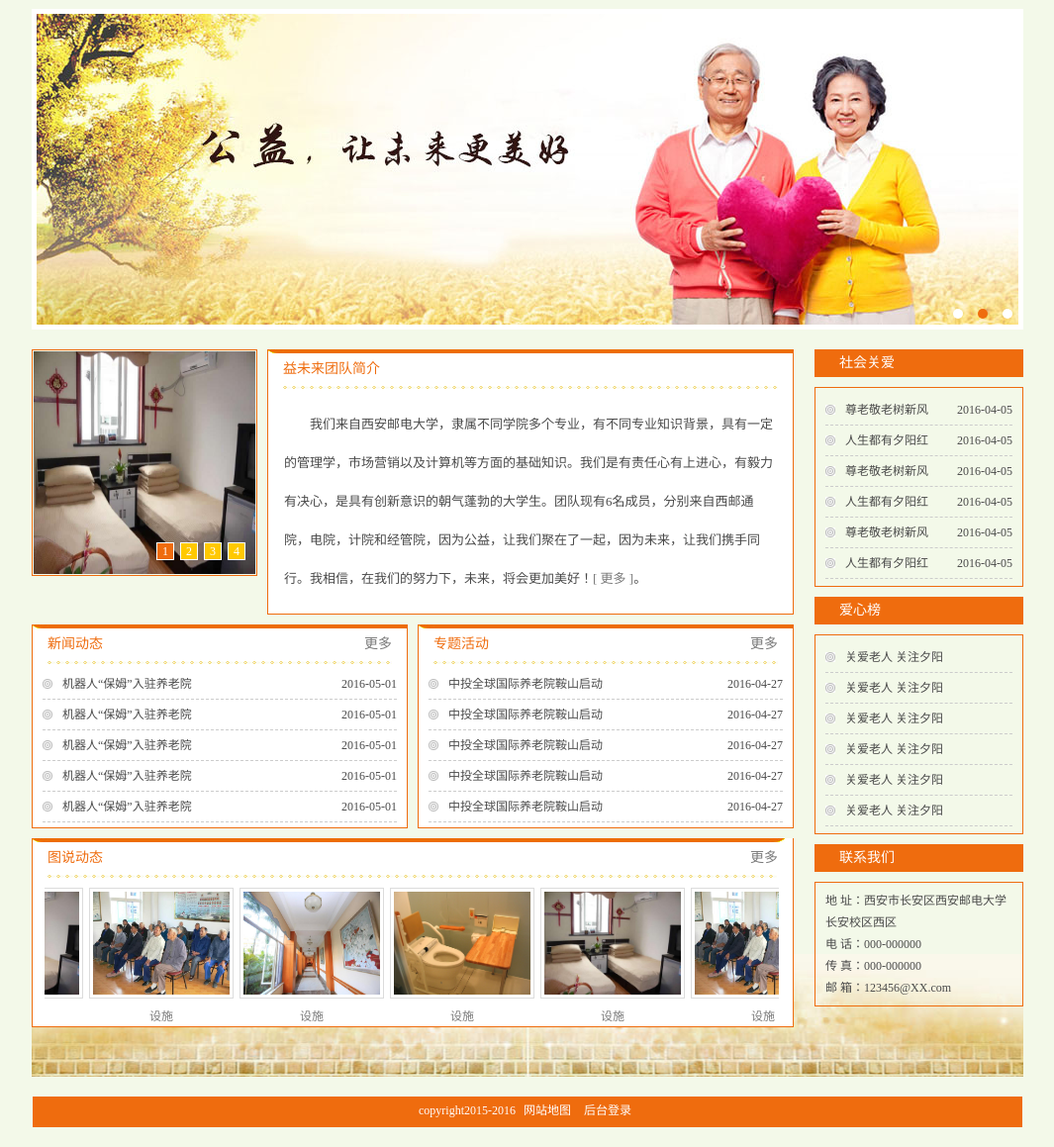
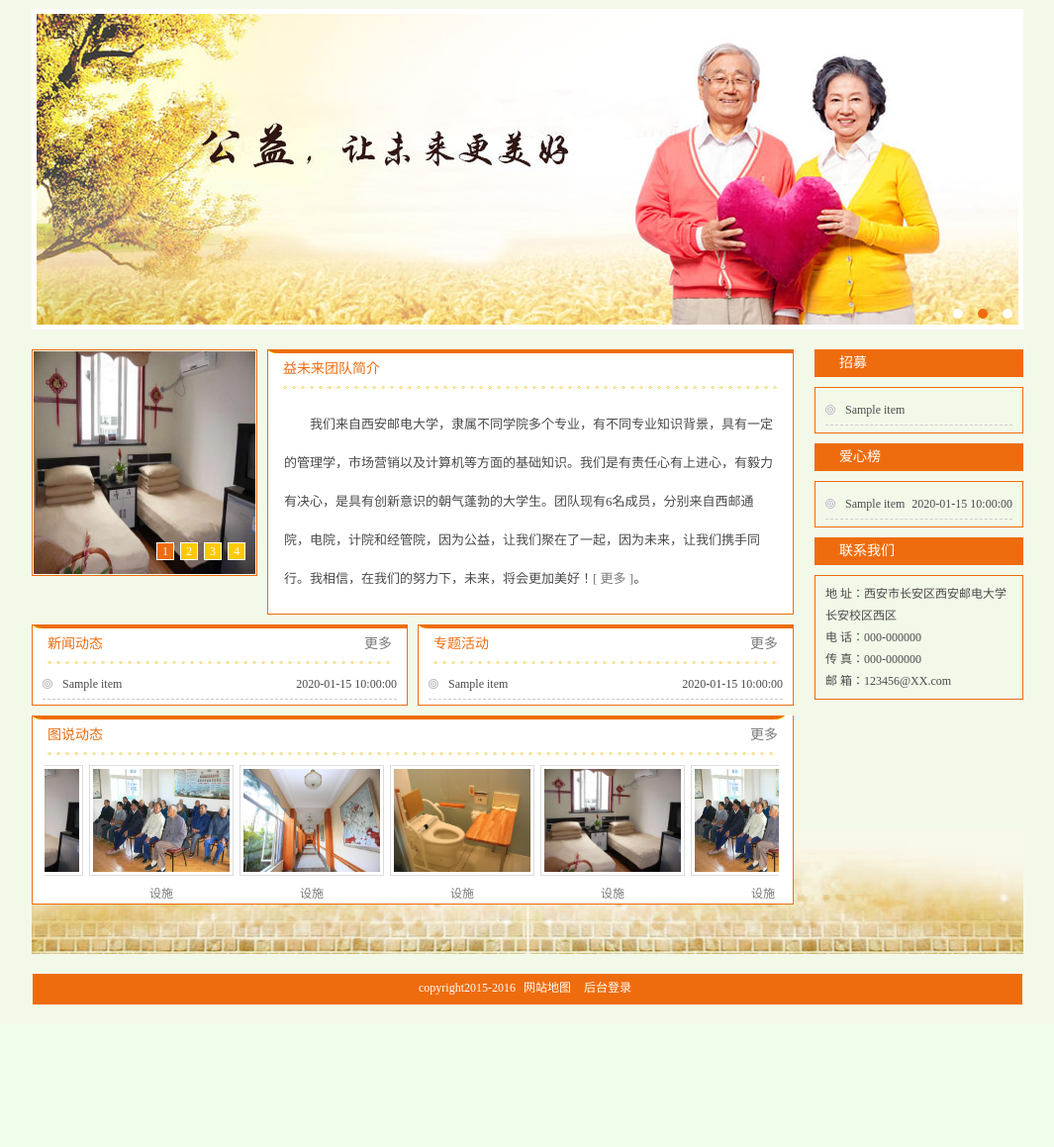
Before and after one commit to dreamer2018/YWL, a Python web app: template templates/test.html in a window 1280 px wide. Shown: the part 122-1281 px from the top of the page at 99% size, without its empty margins (107-1172 px from the left). After the commit the page ends 1137 px from the top, so only its background shows below. Run offline with Jinja, Linux system fonts and the light colour scheme; the template is opened without the code that fills it: most values are stand-ins (such as "Sample title", 1, 10 or a date in 2020).

Commit message:
修改模版

```diff
--- a/templates/base.html
+++ b/templates/base.html
@@ -44,11 +44,11 @@
         <ul id="ulMenu">
             <li><a href="/">首页</a></li>
             <li><a href="/news/">新闻动态</a></li>
-            <li><a href="list.html">专题活动</a></li>
-            <li><a href="prolist.html">公益招募</a></li>
-            <li><a href="list.html">乐捐</a></li>
+            <li><a href="activity.html">专题活动</a></li>
+            <li><a href="join.html">公益招募</a></li>
+            <li><a href="donate.html">乐捐</a></li>
             <li><a href="about.html">关于我们</a></li>
-            <li><a href="list.html">联系我们</a></li>
+            <li><a href="contact.html">联系我们</a></li>
         </ul>
     </div>
 </div>
@@ -65,15 +65,23 @@
     </div>
 </div>
 <!--焦点图结束-->
+
+<!-- 当前导航栏标示-->
+<div style="display: none" class="current_name">
+    <p>{{ current_name }}</p>
+</div>
+<!-- 当前导航栏标示 结束-->
 {% block main %}
 {% endblock %}
+
+
 <!--网站页脚-->
-<div class="clear"></div>
 <div class="foot">
     <span>copyright2015-2016 </span>
     <a href="" target="_target" title="Sitemap">网站地图</a>
     <a href="" target="_target" title="后台登录">后台登录</a>
 </div>
 <!--网站页脚 结束-->
+
 </body>
 </html>
--- a/templates/news.html
+++ b/templates/news.html
@@ -1,5 +1,6 @@
 {% extends 'base.html' %}
 {% block main %}
+    <div class="clear"></div>
     <div>
     <h1>News</h1>
     {% block news %}
--- a/templates/news_test.html
+++ b/templates/news_test.html
@@ -1,7 +1,9 @@
 {% extends 'news.html' %}
 {% block news %}
+    <div class="clear"></div>
     <p>这是新闻区</p>
 {% endblock %}
 {% block type %}
+    <div class="clear"></div>
     <p>只是type的新闻区</p>
 {% endblock %}
--- a/templates/test.html
+++ b/templates/test.html
@@ -4,15 +4,12 @@
         <div class="fwmain_right r">
             <div class="right_List">
                 <div class="label_head">
-                <div class="label_title"><a href="">社会关爱</a></div>
+                    <div class="label_title"><a href="">招募</a></div>
                 </div>
                 <ul class="label_pad mTop10">
-                <li><span>2016-04-05</span><a href="">尊老敬老树新风</a></li>
-                <li><span>2016-04-05</span><a href="">人生都有夕阳红</a></li>
-                <li><span>2016-04-05</span><a href="">尊老敬老树新风</a></li>
-                <li><span>2016-04-05</span><a href="">人生都有夕阳红</a></li>
-                <li><span>2016-04-05</span><a href="">尊老敬老树新风</a></li>
-                <li><span>2016-04-05</span><a href="">人生都有夕阳红</a></li>
+                    {% for item in join %}
+                        <li><a href="#" class="s">{{ item.name }}</a></li>
+                    {% endfor %}
                 </ul>
             </div>
             <div class="right_List mTop10">
@@ -20,12 +17,9 @@
                     <div class="label_title"><a href="">爱心榜</a></div>
                 </div>
                 <ul class="label_pad mTop10">
-                <li><a href="newsview.html" class="s">关爱老人 关注夕阳</a></li>
-                <li><a href="newsview.html" class="s">关爱老人 关注夕阳</a></li>
-                <li><a href="newsview.html" class="s">关爱老人 关注夕阳</a></li>
-                <li><a href="newsview.html" class="s">关爱老人 关注夕阳</a></li>
-                <li><a href="newsview.html" class="s">关爱老人 关注夕阳</a></li>
-                <li><a href="newsview.html" class="s">关爱老人 关注夕阳</a></li>
+                    {% for item in donate %}
+                        <li><span>{{ item.time }}</span><a href="">{{ item.title }}</a></li>
+                    {% endfor %}
                 </ul>
             </div>
             <div class="right_List mTop10">
@@ -73,7 +67,9 @@
                     <div class="label_title">益未来团队简介</div>
                 </div>
                 <div class="label_content">
-                <p>我们来自西安邮电大学，隶属不同学院多个专业，有不同专业知识背景，具有一定的管理学，市场营销以及计算机等方面的基础知识。我们是有责任心有上进心，有毅力有决心，是具有创新意识的朝气蓬勃的大学生。团队现有6名成员，分别来自西邮通院，电院，计院和经管院，因为公益，让我们聚在了一起，因为未来，让我们携手同行。我相信，在我们的努力下，未来，将会更加美好！<a href="about.html">[ 更多 ]</a>。</p>
+                    <p>
+                        我们来自西安邮电大学，隶属不同学院多个专业，有不同专业知识背景，具有一定的管理学，市场营销以及计算机等方面的基础知识。我们是有责任心有上进心，有毅力有决心，是具有创新意识的朝气蓬勃的大学生。团队现有6名成员，分别来自西邮通院，电院，计院和经管院，因为公益，让我们聚在了一起，因为未来，让我们携手同行。我相信，在我们的努力下，未来，将会更加美好！<a
+                            href="about.html">[ 更多 ]</a>。</p>
                 </div>
             </div>
             <div class="clear"></div>
@@ -82,11 +78,10 @@
                     <div class="label_title"><a href="list.html" class="more">更多</a>新闻动态</div>
                 </div>
                 <ul class="label_pad">
-                <li><span>2016-05-01</span><a href="newsview.html">机器人“保姆”入驻养老院 </a></li>
-                <li><span>2016-05-01</span><a href="newsview.html">机器人“保姆”入驻养老院 </a></li>
-                <li><span>2016-05-01</span><a href="newsview.html">机器人“保姆”入驻养老院 </a></li>
-                <li><span>2016-05-01</span><a href="newsview.html">机器人“保姆”入驻养老院 </a></li>
-                <li><span>2016-05-01</span><a href="newsview.html">机器人“保姆”入驻养老院 </a></li>
+                    {% for item in news %}
+                        <li><span>{{ item.time }}</span><a href="{{ item.url }}">{{ item.title }} </a></li>
+                    {% endfor %}
+
                 </ul>
             </div>
             <div class="index_pro mTop10 mLeft10 l label">
@@ -94,11 +89,10 @@
                     <div class="label_title"><a href="list.html" class="more">更多</a>专题活动</div>
                 </div>
                 <ul class="label_pad">
-                <li><span>2016-04-27</span><a href="newsview.html">中投全球国际养老院鞍山启动</a></li>
-                <li><span>2016-04-27</span><a href="newsview.html">中投全球国际养老院鞍山启动</a></li>
-                <li><span>2016-04-27</span><a href="newsview.html">中投全球国际养老院鞍山启动</a></li>
-                <li><span>2016-04-27</span><a href="newsview.html">中投全球国际养老院鞍山启动</a></li>
-                <li><span>2016-04-27</span><a href="newsview.html">中投全球国际养老院鞍山启动</a></li>
+                    {% for item in activity %}
+                        <li><span>{{ item.time }}</span><a href="{{ item.url }}">{{ item.title }} </a></li>
+                    {% endfor %}
+
                 </ul>
             </div>
             <div class="index_img mTop10 l label">
@@ -110,11 +104,13 @@
                         <div id="demo1x">
                             <a href=""><img src="../static/images/001.jpg"/><br/>设施</a><a href=""><img
                                 src="../static/images/002.jpg"/><br/>设施</a>
-                        <a href=""><img src="../static/images/003.jpg"/><br/>设施</a> <a href=""><img src="../static/images/005.jpg"/><br/>设施</a>
+                            <a href=""><img src="../static/images/003.jpg"/><br/>设施</a> <a href=""><img
+                                src="../static/images/005.jpg"/><br/>设施</a>
                         </div>
                         <div id="demo2x"></div>
                         <script type="text/javascript" src="../static/js/rolling.js"></script>
-                </div>            </div>
+                    </div>
+                </div>
             </div>
             <div class="clear"></div>
         </div>
```
Lines whose indentation alone changed are shown as unchanged.
